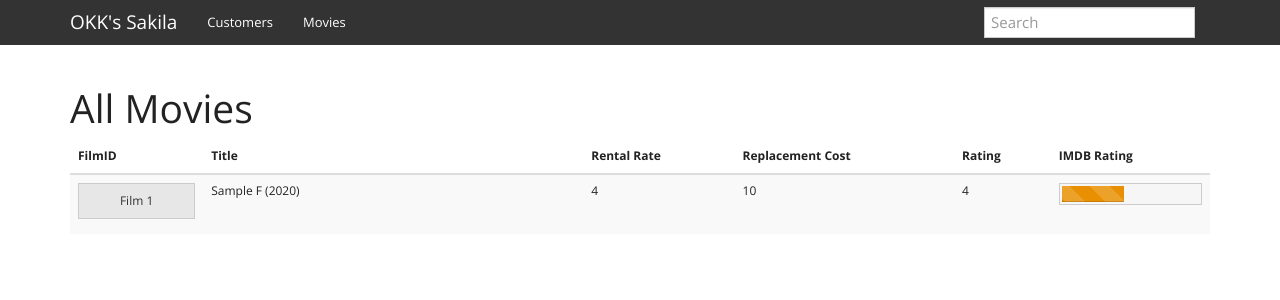
After one commit to alkhenji/SakilaOkk, a Django app: template sakila_ok/templates/sakila_ok/movie.html in a window 1280 px wide. The commit adds this page. Shown: the top 300 px of the page. Run offline with Django 3.2, Linux system fonts and the light colour scheme; the template is opened without the code that fills it: most values are stand-ins (such as "Sample title", 1, 10 or a date in 2020); some libraries are stand-ins or nearby versions.

Commit message:
Added movies, readme, and re-commit

```diff
--- a/sakila/urls.py
+++ b/sakila/urls.py
@@ -12,4 +12,7 @@ urlpatterns = patterns('',
     url(r'^category/(?P<cat_id>\d+)$', 'sakila_ok.views.category', name='category'),
     url(r'^customer/$', 'sakila_ok.views.customer', name='customer'),
     url(r'^customer/(?P<cus_id>\d+)$', 'sakila_ok.views.customer', name='customer'),
+
+    url(r'^movie/$', 'sakila_ok.views.movie', name='customer'),
+    url(r'^movie/(?P<film_id>\d+)$', 'sakila_ok.views.movie', name='movie'),
 )
--- a/sakila_ok/templates/sakila_ok/customer.html
+++ b/sakila_ok/templates/sakila_ok/customer.html
@@ -22,8 +22,8 @@
 
                   <td><a href="/customer/{{c.customer_id}}" class="btn btn-default btn-sm btn-block"> Customer {{c.customer_id}}</a></td>
                   <td>{{c.store_id}}</td>
-                  <td class="col-lg-4">{{c.first_name}} {{c.last_name}}</td>
-                  <td class="col-lg-4">{{c.email}}</td>
+                  <td class="col-lg-4">{{c.first_name|title}} {{c.last_name|title}}</td>
+                  <td class="col-lg-4">{{c.email|lower}}</td>
                 </tr>
           {% endfor %}
 
@@ -32,7 +32,7 @@
   {% else %}
 
     <div class="page-header">
-        <h1>[{{c.customer_id}}] {{c.first_name}} {{c.last_name}}</h1>
+        <h1>[{{c.customer_id}}] {{c.first_name|title}} {{c.last_name|title}}</h1>
     </div>
 
     <div class="well well-lg">
--- /dev/null
+++ b/sakila_ok/templates/sakila_ok/movie.html
@@ -0,0 +1,57 @@
+{% extends "sakila_ok/base.html" %}
+{% block content %}
+    {% if f_all %}
+        <h1>All Movies</h1>
+          <table class="table table-striped table-hover ">
+            <thead>
+              <tr>
+                <th>FilmID</th>
+                <th class="col-lg-4">Title</th>
+                <th>Rental Rate</th>
+                <th>Replacement Cost</th>
+                <th>Rating</th>
+                <th>IMDB Rating</th>
+              </tr>
+            </thead>
+            <tbody>
+              {% for f in f_all %}
+                <tr>
+                  <td><a href="/movie/{{f.film_id}}" class="btn btn-default btn-sm btn-block"> Film {{f.film_id}}</a></td>
+                  <td class="col-lg-4">{{f.title|title}} ({{f.release_year}})</td>
+                  <td >{{f.rental_rate}}</td>
+                  <td>{{f.replacement_cost}}</td>
+                  <td>{{f.rating}}</td>
+                  <td><div class="progress progress-striped active">
+                        <div class="progress-bar progress-bar-warning" style="width: 45%"></div>
+                    </div>
+                  </td>
+                </tr>
+              {% endfor %}
+
+            </tbody>
+          </table>
+    {% else %}
+        <div class="page-header">
+            <h1>[F{{f.film_id}}] {{f.title|title}} ({{f.release_year}})</h1>
+        </div>
+
+        <div class="well well-lg">
+          <h3>Title: {{f.title|title}} ({{f.release_year}})</h3>
+          <h3>Rating: {{f.rating}}</h3>
+          <h3>Language: {{f_language}}</h3>
+
+        </div>
+
+        <div class="row">
+          <div class="container">
+            <div class="col-md-6">
+
+            </div>
+            <div class="col-md-6">
+
+            </div>
+          </div>
+        </div>
+    {% endif %}
+
+{% endblock %}
```
Also changed, not shown: sakila/settings.py (+69 -17 lines), sakila_ok/views.py (+35 -24 lines), README.md (added).
